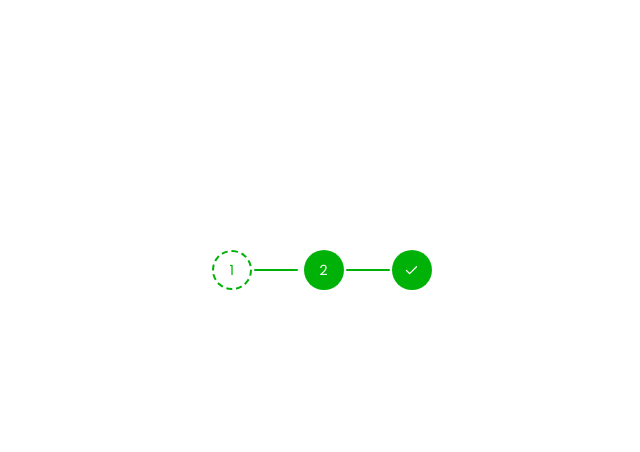
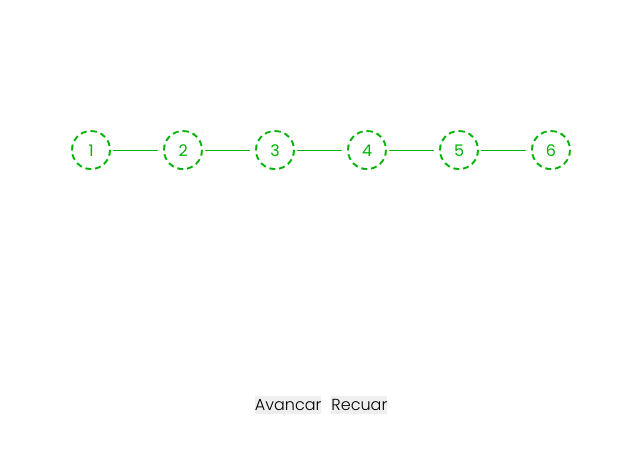
Before and after one commit to delciocapolo/agricolar, a React (Vite) app: page / in a window 1280 px wide. Shown: the top 452 px of the page, without its empty margins (319-959 px from the left). Built offline with nearby package versions, Linux system fonts and the light colour scheme.

Commit message:
working at progress-tracker...

```diff
--- a/public/style/components/main-components/ProgressTrackerPoint/progressTrackerPoint.css
+++ b/public/style/components/main-components/ProgressTrackerPoint/progressTrackerPoint.css
@@ -10,10 +10,10 @@
 	width: fit-content;
 	padding: 0.1rem;
 	gap: 2px;
+	flex-wrap: nowrap;
 }
 
 .container-tracker {
-	/* 250px: ; */
 	/* background-color: aqua; */
 	width: fit-content;
 	height: fit-content;
@@ -25,6 +25,7 @@
 	height: 40px;
 	border-radius: 50px;
 	font: var(--Body-Small-400);
+	font-size: 1rem;
 }
 
 .line-progress-tracker {
--- a/src/App.tsx
+++ b/src/App.tsx
@@ -1,10 +1,30 @@
-import ProgressTrackerPoint from "./components/main-components/ProgressTrackerPoint/ProgressTrackerPoint";
+import ProgressTrackerPoint, { IProgressTrackerPoint } from "./components/main-components/ProgressTrackerPoint/ProgressTrackerPoint";
 
 const App = () => {
+  const tracker: Array<IProgressTrackerPoint> = [
+    {
+      statusPoint: 'initial-point'
+    },
+    {
+      statusPoint: 'initial-point'
+    },
+    {
+      statusPoint: 'initial-point'
+    },
+    {
+      statusPoint: 'initial-point'
+    },
+    {
+      statusPoint: 'initial-point'
+    },
+    {
+      statusPoint: 'initial-point'
+    },
+  ]
   return (
     <main className="main">
       <div className="aux d-flex">
-        <ProgressTrackerPoint />
+        <ProgressTrackerPoint tracker={tracker} />
       </div>
     </main>
   );
--- a/src/components/main-components/ProgressTrackerPoint/ProgressTrackerPoint.tsx
+++ b/src/components/main-components/ProgressTrackerPoint/ProgressTrackerPoint.tsx
@@ -1,58 +1,86 @@
 import { Check } from "lucide-react";
-import { FC, useState, SetStateAction, Dispatch } from "react";
+import { FC, useEffect, useState } from "react";
+import {v4 as uuid} from 'uuid';
 
-
-
-interface IProgressTrackerPoint {
-    numberSteps: number;
-    statusPoint: string;
+export interface IProgressTrackerPoint {
+    numberSteps?: number | string;
+    statusPoint: statusPoint;
 }
 
-type statusPoint = 'initial-point' | 'mid-point' | 'done-point'
-type progressive = boolean;
+type statusPoint = 'initial-point' | 'mid-point' | 'done-point';
 
-const changeProgressPoint = (status: statusPoint = 'initial-point', progressive: progressive = true ,setState: Dispatch<SetStateAction<statusPoint>>) => {
+interface II {
+    tracker: Array<IProgressTrackerPoint>
+}
+
+const changeProgressPoint = (status: statusPoint = 'initial-point', progressive:boolean = true, setState: IProgressTrackerPoint) => {
     if(status === 'initial-point' && progressive) {
-        setState('mid-point');
+        setState.statusPoint = 'mid-point';
         return;
     }
     if(status === 'mid-point' && progressive) {
-        setState('done-point');
+        setState.statusPoint = 'done-point';
         return
     }
 
     if(status === 'done-point' && !progressive) {
-        setState('mid-point');
+        setState.statusPoint = 'mid-point';
         return;
     }
     if(status === 'mid-point' && !progressive) {
-        setState('initial-point');
+        setState.statusPoint = 'initial-point';
         return
     }
 }
 
-const ProgressTrackerPoint = () => {
-    const size = 15;
+const ProgressTrackerPoint:FC<II> = ({tracker}) => {
+    const [stepNumber, setStepNumber] = useState<number>(0);
+    const size = 23;
+
+    useEffect(() => {
+        if(stepNumber < 0) {
+            setStepNumber(step => step + 1);
+        }
+        if(stepNumber > tracker.length) {
+            setStepNumber(step => step - 1);
+        }
+    }, [stepNumber]);
 
     return (
-        <div className="container-progress-tracker-point d-flex">
-            {/* {
-                IProgressPoint.map(({numberSteps}) => )
-            } */}
-            <nav className="container-tracker d-flex">
-                <div className="container-progress-point d-flex">
-                    <span className="progress-point initial-point d-flex">1</span>
-                    <div className="line-progress-tracker"></div>
-                </div>
-                <div className="container-progress-point d-flex">
-                    <span className="progress-point mid-point d-flex">2</span>
-                    <div className="line-progress-tracker"></div>
-                </div>
-            </nav>
-            <span className="progress-point done-point d-flex">
-                <Check size={size} style={{color: 'var(--White)'}} />
-            </span>
-        </div>
+        <>
+            <div className="container-progress-tracker-point d-flex">
+                <ProgressTrackerPoints tracker={tracker} size={size}/>
+            </div>
+            <div className="d-flex">
+                <button type="button" onClick={() => {
+                    setStepNumber(step => step + 1);
+                    console.log()
+                    // changeProgressPoint(tracker[stepNumber].statusPoint, true, tracker[stepNumber]);
+                }}>Avancar</button>
+                <button type="button" onClick={() => {
+                    setStepNumber(step => step - 1);
+                    // changeProgressPoint(tracker[stepNumber].statusPoint, false, tracker[stepNumber]);
+                }}>Recuar</button>
+            </div>
+        </>
+    )
+}
+
+const ProgressTrackerPoints:FC<II & {size: number}> = ({tracker, size=20}) => {
+    return (
+        <nav className="container-tracker d-flex">
+            {
+                tracker.map(({statusPoint}, index) => (
+                    <div className="container-progress-point d-flex" key={uuid()}>
+                        <span className={`progress-point ${statusPoint} d-flex`}>
+                            { statusPoint === 'done-point' && <Check size={size} style={{color: 'var(--White)'}} absoluteStrokeWidth={true} /> }
+                            { statusPoint !== 'done-point' && (index+1) }
+                        </span>
+                        { ((index+1) !== tracker.length) && <div className="line-progress-tracker"></div> }
+                    </div>
+                ))
+            }
+        </nav>
     )
 }
 
```
Also changed, not shown: package.json (+7 -0 lines), .yarnrc.yml (added), 1 other file (tests, documents, lock files or other folders).
